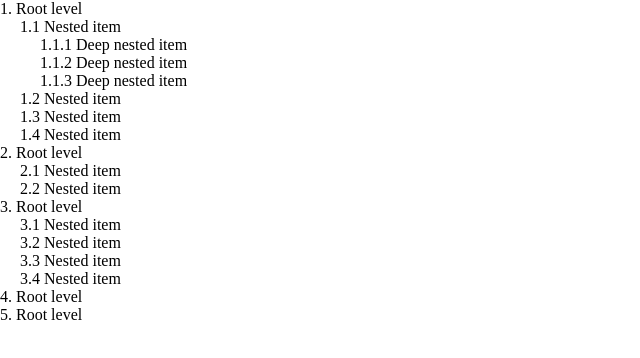
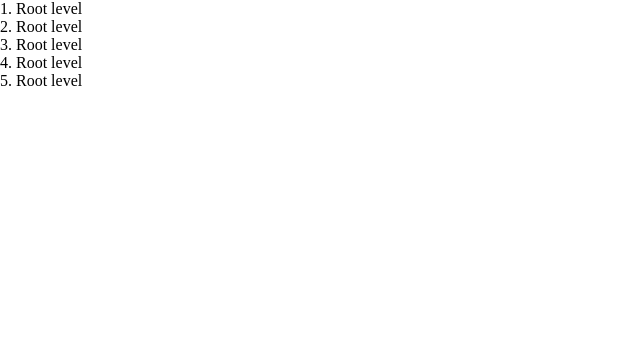
Before and after one commit to nodeTempest/TreeView, a React (Create React App) app: page / in a window 1280 px wide. Shown: the top 358 px of the page, without its empty margins (0-640 px from the left). Built offline with nearby package versions, Linux system fonts and the light colour scheme.

Commit message:
implement expand

```diff
--- a/package.json
+++ b/package.json
@@ -11,6 +11,7 @@
     "@types/react": "^17.0.43",
     "@types/react-dom": "^17.0.14",
     "clsx": "^1.1.1",
+    "nanoid": "^3.3.2",
     "react": "^18.0.0",
     "react-dom": "^18.0.0",
     "react-scripts": "5.0.0",
--- a/src/TreeView/TreeView.component.tsx
+++ b/src/TreeView/TreeView.component.tsx
@@ -1,4 +1,6 @@
 import React from "react";
+import { nanoid } from "nanoid";
+
 import { StyledTreeViewContainer, StyledTreeViewItem } from "./TreeView.styled";
 
 export type TreeViewDataType = { title: string; nodes: TreeViewDataType }[];
@@ -6,15 +8,35 @@ export type TreeViewDataType = { title: string; nodes: TreeViewDataType }[];
 interface ITreeViewProps {
   data: TreeViewDataType;
   level?: number;
+  onExpand?: (item: TreeViewDataType[0]) => void;
 }
 
-export const TreeView: React.FC<ITreeViewProps> = ({ data, level = 0 }) => {
+export const TreeView: React.FC<ITreeViewProps> = ({ data, level = 0, onExpand = () => {} }) => {
+  const [expandedIndices, setExpandedIndices] = React.useState<number[]>([]);
+
   return (
-    <StyledTreeViewContainer $level={level}>
-      {data.map(({ title, nodes }) => (
+    <StyledTreeViewContainer className="tree-view-container" $level={level}>
+      {data.map(({ title, nodes }, index) => (
         <>
-          <StyledTreeViewItem>{title}</StyledTreeViewItem>
-          <>{!!nodes.length && <TreeView data={nodes} level={level + 1} />}</>
+          <StyledTreeViewItem
+            key={nanoid()}
+            className="tree-view-item"
+            onClick={(_) => {
+              if (expandedIndices.includes(index)) {
+                setExpandedIndices(expandedIndices.filter((itemIndex) => itemIndex !== index));
+              } else {
+                setExpandedIndices([...expandedIndices, index]);
+              }
+              onExpand({ title, nodes });
+            }}
+          >
+            {title}
+          </StyledTreeViewItem>
+          <>
+            {!!nodes.length && expandedIndices.includes(index) && (
+              <TreeView data={nodes} level={level + 1} />
+            )}
+          </>
         </>
       ))}
     </StyledTreeViewContainer>
--- a/src/TreeView/TreeView.styled.ts
+++ b/src/TreeView/TreeView.styled.ts
@@ -5,6 +5,10 @@ interface IStyledTreeViewContainerProps {
 }
 
 export const StyledTreeViewContainer = styled.div<IStyledTreeViewContainerProps>`
+  display: flex;
+  flex-direction: column;
+  align-items: flex-start;
+
   ${(props) =>
     props.$level &&
     css`
@@ -12,4 +16,6 @@ export const StyledTreeViewContainer = styled.div<IStyledTreeViewContainerProps>
     `}
 `;
 
-export const StyledTreeViewItem = styled.div``;
+export const StyledTreeViewItem = styled.div`
+  cursor: pointer;
+`;
```
Also changed, not shown: 1 other file (tests, documents, lock files or other folders).
